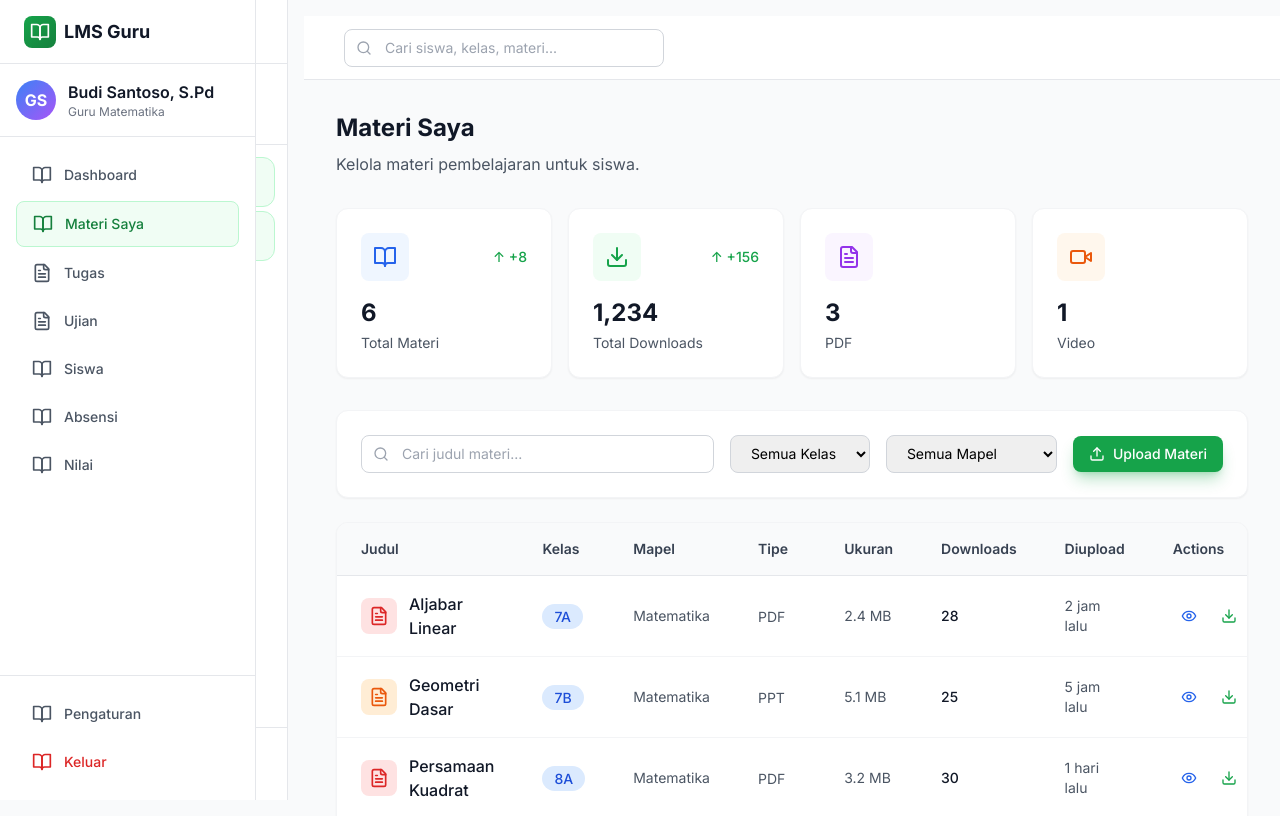
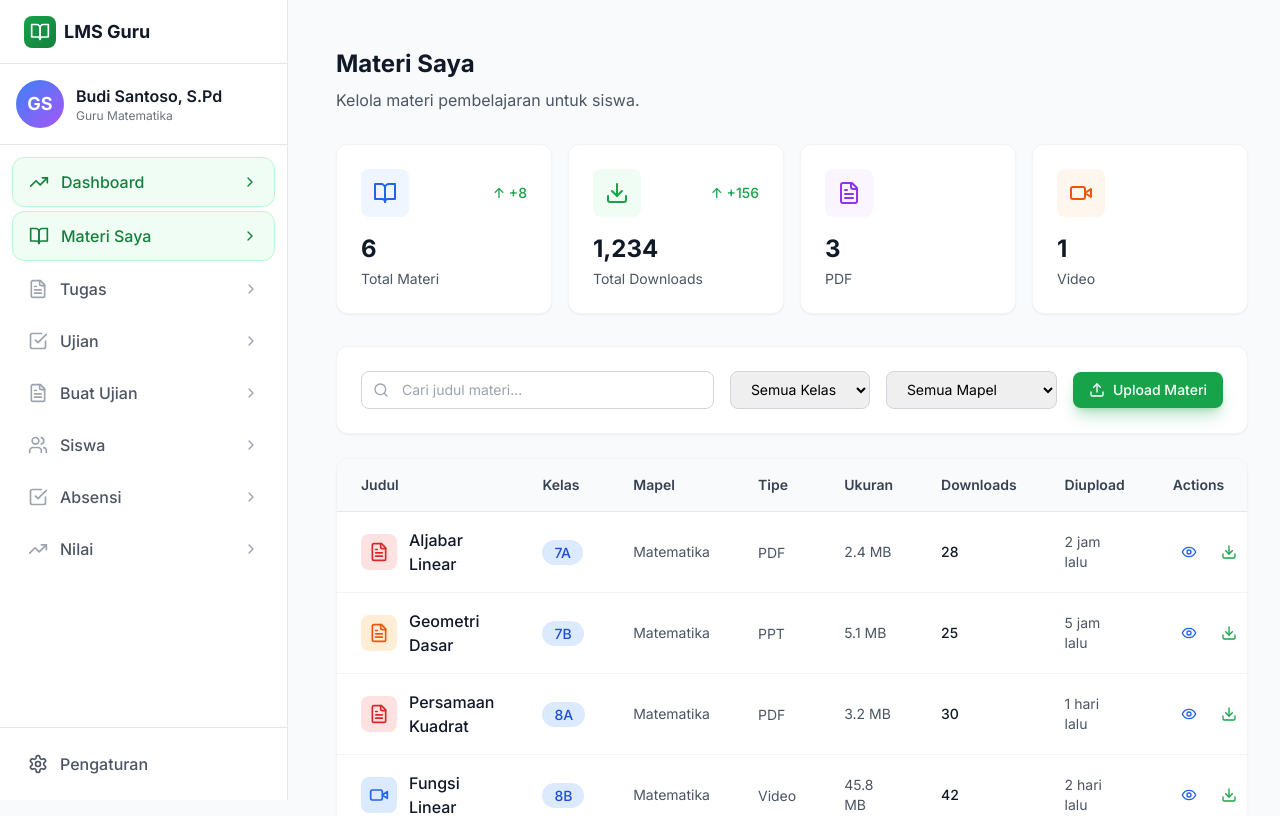
Before and after one commit to ikurniawann/lms, a Next.js app: page /dashboard-guru/materi in a window 1280 px wide. Shown: the top 816 px of the page. Built offline with nearby package versions, Linux system fonts and the light colour scheme.

Commit message:
Fix: Remove duplicate sidebar, use layout sidebar instead

```diff
--- a/src/app/dashboard-guru/materi/page.tsx
+++ b/src/app/dashboard-guru/materi/page.tsx
@@ -19,7 +19,6 @@ interface Material {
 }
 
 export default function MateriSaya() {
-  const [sidebarOpen, setSidebarOpen] = useState(false);
   const [searchTerm, setSearchTerm] = useState('');
   const [selectedClass, setSelectedClass] = useState('ALL');
   const [selectedSubject, setSelectedSubject] = useState('ALL');
@@ -213,7 +212,7 @@ export default function MateriSaya() {
   };
 
   return (
-    <div className="min-h-screen bg-gray-50">
+    <div className="p-4 sm:p-6 lg:p-8">
       {/* Notification Toast */}
       {notification && (
         <div className={`fixed top-4 right-4 z-50 flex items-center space-x-2 px-4 py-3 rounded-lg shadow-lg transition-all ${
@@ -388,120 +387,7 @@ export default function MateriSaya() {
         </div>
       )}
 
-      {/* Mobile Overlay */}
-      {sidebarOpen && (
-        <div
-          className="fixed inset-0 bg-black bg-opacity-50 z-40 lg:hidden"
-          onClick={() => setSidebarOpen(false)}
-        />
-      )}
-
-      {/* Sidebar */}
-      <aside className={`fixed inset-y-0 left-0 z-50 w-64 bg-white border-r border-gray-200 transform transition-transform duration-300 ${sidebarOpen ? 'translate-x-0' : '-translate-x-full'} lg:translate-x-0`}>
-        <div className="h-16 flex items-center px-6 border-b border-gray-200">
-          <div className="flex items-center space-x-2">
-            <div className="w-8 h-8 bg-gradient-to-br from-green-600 to-green-700 rounded-lg flex items-center justify-center">
-              <BookOpen className="w-5 h-5 text-white" />
-            </div>
-            <span className="text-lg font-bold text-gray-900">LMS Guru</span>
-          </div>
-        </div>
-
-        <div className="p-4 border-b border-gray-200">
-          <div className="flex items-center space-x-3">
-            <div className="w-10 h-10 bg-gradient-to-br from-blue-500 to-purple-500 rounded-full flex items-center justify-center text-white font-bold">
-              GS
-            </div>
-            <div className="flex-1">
-              <div className="font-semibold text-gray-900">Budi Santoso, S.Pd</div>
-              <div className="text-xs text-gray-500">Guru Matematika</div>
-            </div>
-          </div>
-        </div>
-
-        <nav className="p-4 space-y-1">
-          <a href="/dashboard-guru" className="flex items-center justify-between px-4 py-3 text-gray-600 hover:bg-gray-50 rounded-lg transition-all">
-            <div className="flex items-center space-x-3">
-              <BookOpen className="w-5 h-5" />
-              <span className="font-medium text-sm">Dashboard</span>
-            </div>
-          </a>
-          <a href="/dashboard-guru/materi" className="flex items-center justify-between px-4 py-3 bg-green-50 text-green-700 rounded-lg transition-all border border-green-200">
-            <div className="flex items-center space-x-3">
-              <BookOpen className="w-5 h-5" />
-              <span className="font-medium text-sm">Materi Saya</span>
-            </div>
-          </a>
-          <a href="/dashboard-guru/tugas" className="flex items-center justify-between px-4 py-3 text-gray-600 hover:bg-gray-50 rounded-lg transition-all">
-            <div className="flex items-center space-x-3">
-              <FileText className="w-5 h-5" />
-              <span className="font-medium text-sm">Tugas</span>
-            </div>
-          </a>
-          <a href="/dashboard-guru/ujian" className="flex items-center justify-between px-4 py-3 text-gray-600 hover:bg-gray-50 rounded-lg transition-all">
-            <div className="flex items-center space-x-3">
-              <FileText className="w-5 h-5" />
-              <span className="font-medium text-sm">Ujian</span>
-            </div>
-          </a>
-          <a href="/dashboard-guru/students" className="flex items-center justify-between px-4 py-3 text-gray-600 hover:bg-gray-50 rounded-lg transition-all">
-            <div className="flex items-center space-x-3">
-              <BookOpen className="w-5 h-5" />
-              <span className="font-medium text-sm">Siswa</span>
-            </div>
-          </a>
-          <a href="/dashboard-guru/attendance" className="flex items-center justify-between px-4 py-3 text-gray-600 hover:bg-gray-50 rounded-lg transition-all">
-            <div className="flex items-center space-x-3">
-              <BookOpen className="w-5 h-5" />
-              <span className="font-medium text-sm">Absensi</span>
-            </div>
-          </a>
-          <a href="/dashboard-guru/grades" className="flex items-center justify-between px-4 py-3 text-gray-600 hover:bg-gray-50 rounded-lg transition-all">
-            <div className="flex items-center space-x-3">
-              <BookOpen className="w-5 h-5" />
-              <span className="font-medium text-sm">Nilai</span>
-            </div>
-          </a>
-        </nav>
-
-        <div className="absolute bottom-0 left-0 right-0 p-4 border-t border-gray-200 bg-white">
-          <a href="/settings" className="flex items-center space-x-3 px-4 py-3 text-gray-600 hover:bg-gray-50 rounded-lg transition-all mb-1">
-            <BookOpen className="w-5 h-5" />
-            <span className="font-medium text-sm">Pengaturan</span>
-          </a>
-          <a href="/logout" className="flex items-center space-x-3 px-4 py-3 text-red-600 hover:bg-red-50 rounded-lg transition-all">
-            <BookOpen className="w-5 h-5" />
-            <span className="font-medium text-sm">Keluar</span>
-          </a>
-        </div>
-      </aside>
-
-      {/* Main Content */}
-      <div className={`transition-all duration-300 ${sidebarOpen ? 'lg:ml-64' : ''}`}>
-        {/* Top Bar */}
-        <header className="h-16 bg-white border-b border-gray-200 sticky top-0 z-40">
-          <div className="h-full px-4 sm:px-6 flex items-center justify-between">
-            <div className="flex items-center space-x-4">
-              <button
-                onClick={() => setSidebarOpen(!sidebarOpen)}
-                className="p-2 hover:bg-gray-100 rounded-lg lg:hidden"
-              >
-                <Menu className="w-6 h-6" />
-              </button>
-              <div className="relative">
-                <Search className="absolute left-3 top-1/2 transform -translate-y-1/2 w-4 h-4 text-gray-400" />
-                <input
-                  type="text"
-                  placeholder="Cari siswa, kelas, materi..."
-                  className="w-80 pl-10 pr-4 py-2 border border-gray-300 rounded-lg text-sm focus:outline-none focus:ring-2 focus:ring-green-500"
-                />
-              </div>
-            </div>
-          </div>
-        </header>
-
-        {/* Content */}
-        <main className="p-4 sm:p-6 lg:p-8">
+      {/* Page Header */}
       <div className="mb-8">
         <h1 className="text-2xl font-bold text-gray-900 mb-2">Materi Saya</h1>
         <p className="text-gray-600">Kelola materi pembelajaran untuk siswa.</p>
@@ -660,8 +546,6 @@ export default function MateriSaya() {
           </table>
         </div>
       </div>
-        </main>
-      </div>
     </div>
   );
 }
```
Lines whose indentation alone changed are shown as unchanged.
